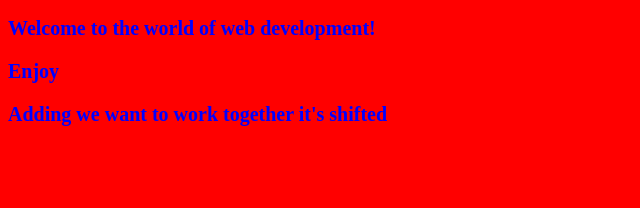
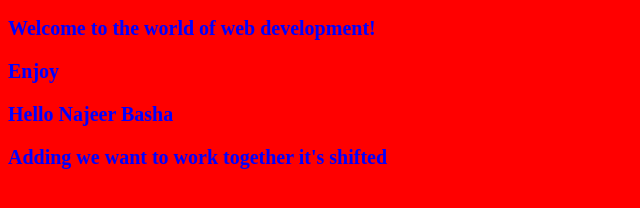
Before and after one commit to PinjariNajeer/inital, a plain HTML site: page index.html in a window 1280 px wide. Shown: the part 100-308 px from the top of the page, without its empty margins (0-640 px from the left). Drawn offline with Linux system fonts and the light colour scheme.

Commit message:
today adding pera tag

```diff
--- a/index.html
+++ b/index.html
@@ -11,6 +11,7 @@
     <p>This is a simple HTML document.</p>
     <p>Welcome to the world of web development!</p>
     <p>Enjoy </p>
+    <p> Hello Najeer Basha</p>
     <div>
       <p>Adding  we want to work together it's shifted</p>
     </div>
```
